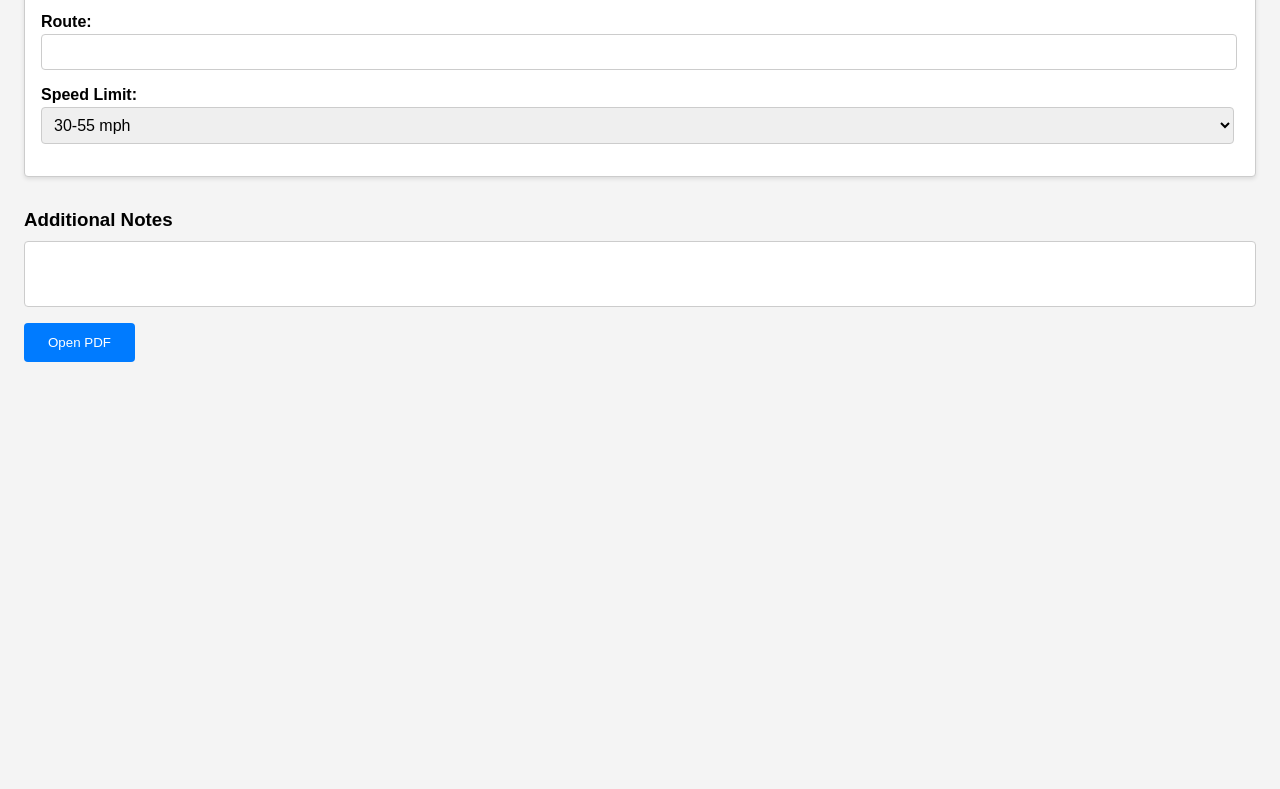
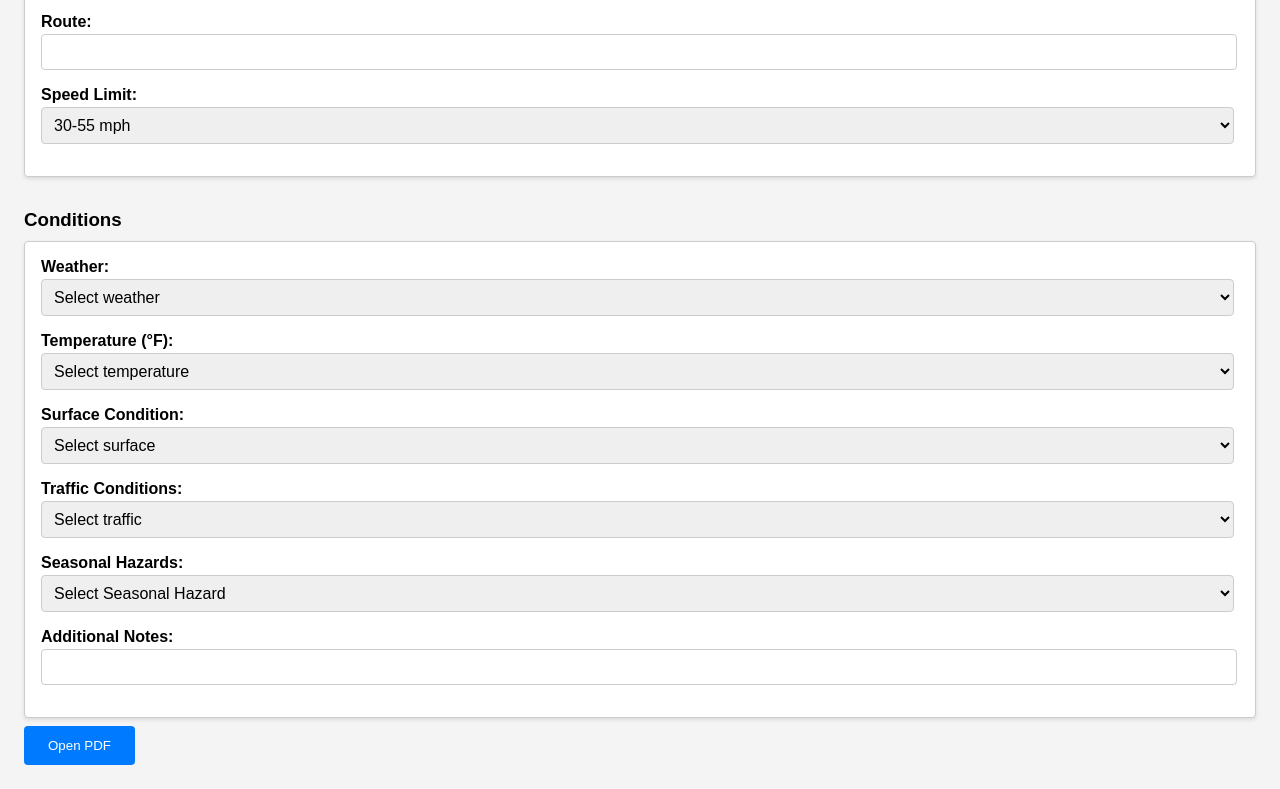
Before and after one commit to sfhurst/safety_briefing, a plain HTML site: page index.html in a window 1280 px wide. Shown: the part 936-1725 px from the top of the page. Before the commit the page ends 1322 px from the top, so only its background shows below. Drawn offline with Linux system fonts and the light colour scheme.

Commit message:
New version without multiline div or textarea.
- fingers crossed

```diff
--- a/index.html
+++ b/index.html
@@ -103,8 +103,69 @@
       </div>
 
       <div class="no-break">
-        <h3>Additional Notes</h3>
-        <div id="editable" contenteditable="true" class="fancy-input"></div>
+        <h3>Conditions</h3>
+        <div class="section conditions-section">
+          <div class="input-group">
+            <label for="weather">Weather:</label>
+            <select class="dropdown-width-adjuster" id="weather" name="weather">
+              <option value="">Select weather</option>
+              <option value="Sunny">Sunny</option>
+              <option value="Cloudy">Cloudy</option>
+              <option value="Partially Cloudy">Partially Cloudy</option>
+              <option value="Light Rain">Light Rain</option>
+              <option value="Light Snow">Light Snow</option>
+            </select>
+          </div>
+          <div class="input-group">
+            <label for="temperature">Temperature (°F):</label>
+            <select class="dropdown-width-adjuster" id="temperature" name="temperature">
+              <option value="">Select temperature</option>
+              <option value="20-30">20-30</option>
+              <option value="30-40">30-40</option>
+              <option value="40-50">40-50</option>
+              <option value="50-60">50-60</option>
+              <option value="60-70">60-70</option>
+              <option value="70-80">70-80</option>
+              <option value="80-90">80-90</option>
+              <option value="90-100">90-100</option>
+            </select>
+          </div>
+          <div class="input-group">
+            <label for="surface">Surface Condition:</label>
+            <select class="dropdown-width-adjuster" id="surface" name="surface">
+              <option value="">Select surface</option>
+              <option value="Dry">Dry</option>
+              <option value="Wet">Wet</option>
+              <option value="Snow Covered">Snow Covered</option>
+              <option value="Icy">Icy</option>
+            </select>
+          </div>
+          <div class="input-group">
+            <label for="traffic">Traffic Conditions:</label>
+            <select class="dropdown-width-adjuster" id="traffic" name="traffic">
+              <option value="">Select traffic</option>
+              <option value="Light">Light (Rural)</option>
+              <option value="Moderate">Moderate (Urban)</option>
+              <option value="Heavy">Heavy (Interstate)</option>
+            </select>
+          </div>
+          <div class="input-group">
+            <label for="seasonal-hazards">Seasonal Hazards:</label>
+            <select class="dropdown-width-adjuster" id="seasonal-hazards" name="seasonal-hazards">
+              <option value="">Select Seasonal Hazard</option>
+              <option value="Heat / Dehydration / Sun Exposure">Heat / Dehydration / Sun Exposure</option>
+              <option value="Insects / Ticks / Snakes">Insects / Ticks / Snakes</option>
+              <option value="Allergies / Pollen / Dust">Allergies / Pollen / Dust</option>
+              <option value="Cold / Frostbite / Hypothermia">Cold / Frostbite / Hypothermia</option>
+              <option value="Ice / Snow / Slippery Surfaces">Ice / Snow / Slippery Surfaces</option>
+              <option value="Wet Leaves / Fall Debris">Wet Leaves / Fall Debris</option>
+            </select>
+          </div>
+          <div class="input-group">
+            <label for="additional-notes">Additional Notes:</label>
+            <input type="text" id="additional-notes" name="additional-notes" maxlength="60" />
+          </div>
+        </div>
       </div>
     </div>
 
--- a/scripts/scripts.js
+++ b/scripts/scripts.js
@@ -128,7 +128,22 @@ function setDefaultStartTime() {
 
 function generatePDF() {
   // Check if required fields are filled (excluding additional comments)
-  const requiredFields = ["employee-name", "work-assignment", "safety-contact", "date", "start-time", "duration", "district", "route", "speed-limit"];
+  const requiredFields = [
+    "employee-name",
+    "work-assignment",
+    "safety-contact",
+    "date",
+    "start-time",
+    "duration",
+    "district",
+    "route",
+    "speed-limit",
+    "weather",
+    "temperature",
+    "surface",
+    "traffic",
+    "seasonal-hazards",
+  ];
   const missingFields = requiredFields.filter((fieldId) => !document.getElementById(fieldId).value);
 
   if (missingFields.length > 0) {
@@ -142,6 +157,12 @@ function generatePDF() {
     });
     alert(`Please fill in the following fields: ${missingFieldNames.join(", ")}`);
     return; // Prevent PDF generation if fields are missing
+  }
+
+  // Set default value for additional notes if blank
+  const additionalNotes = document.getElementById("additional-notes");
+  if (additionalNotes && additionalNotes.value.trim() === "") {
+    additionalNotes.value = "No comments.";
   }
 
   // Clone the form to avoid altering the original
@@ -171,24 +192,6 @@ function generatePDF() {
         const iso = originalField.value; // Get the ISO date format from the original field
         const parts = iso.split("-"); // Split the date into its components (year, month, day)
         div.textContent = parts.length === 3 ? `${parts[1]}/${parts[2]}/${parts[0]}` : ""; // Format the date as MM/DD/YYYY
-      }
-      // Handle contenteditable divs specifically for PDF generation on iPhone
-      else if (field.hasAttribute("contenteditable")) {
-        let content = originalField.innerText || "";
-
-        const div = document.createElement("div");
-        div.textContent = content;
-
-        div.style.border = "1px solid #ccc";
-        div.style.padding = "4px";
-        div.style.fontSize = "16px";
-        div.style.lineHeight = "1.4";
-        div.style.whiteSpace = "pre-wrap"; // handles spacing + line breaks safely
-        div.style.wordBreak = "break-word";
-        div.style.width = "100%";
-
-        // Don't set minHeight or innerHTML or any <br> tags
-        field.replaceWith(div);
       }
 
       // Handle other field types (inputs, textareas)
--- a/styles/styles.css
+++ b/styles/styles.css
@@ -84,7 +84,8 @@ button:hover {
 
 .employee-section,
 .work-details-section,
-.additional_comments-section {
+.additional_comments-section,
+.conditions-section {
   border: 1px solid #ccc;
   padding: 16px; /* 1rem = 16px */
   border-radius: 4px;
```
